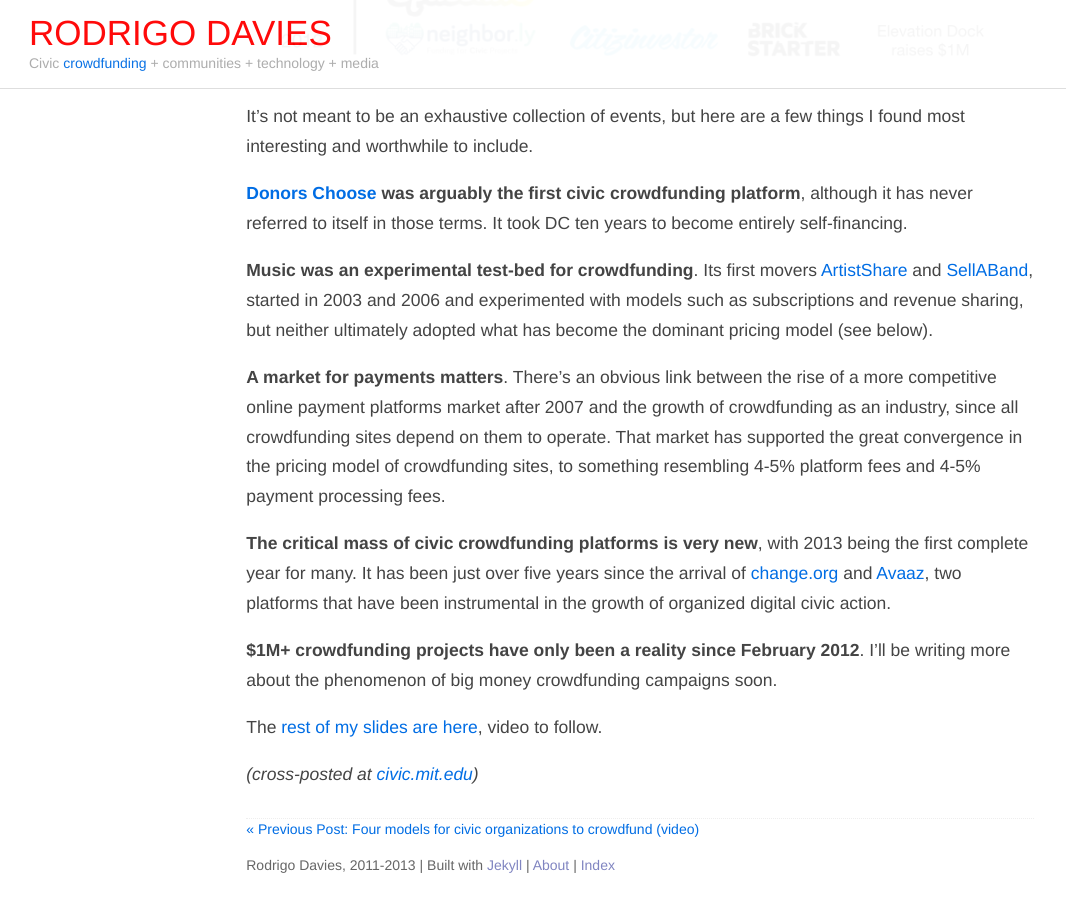
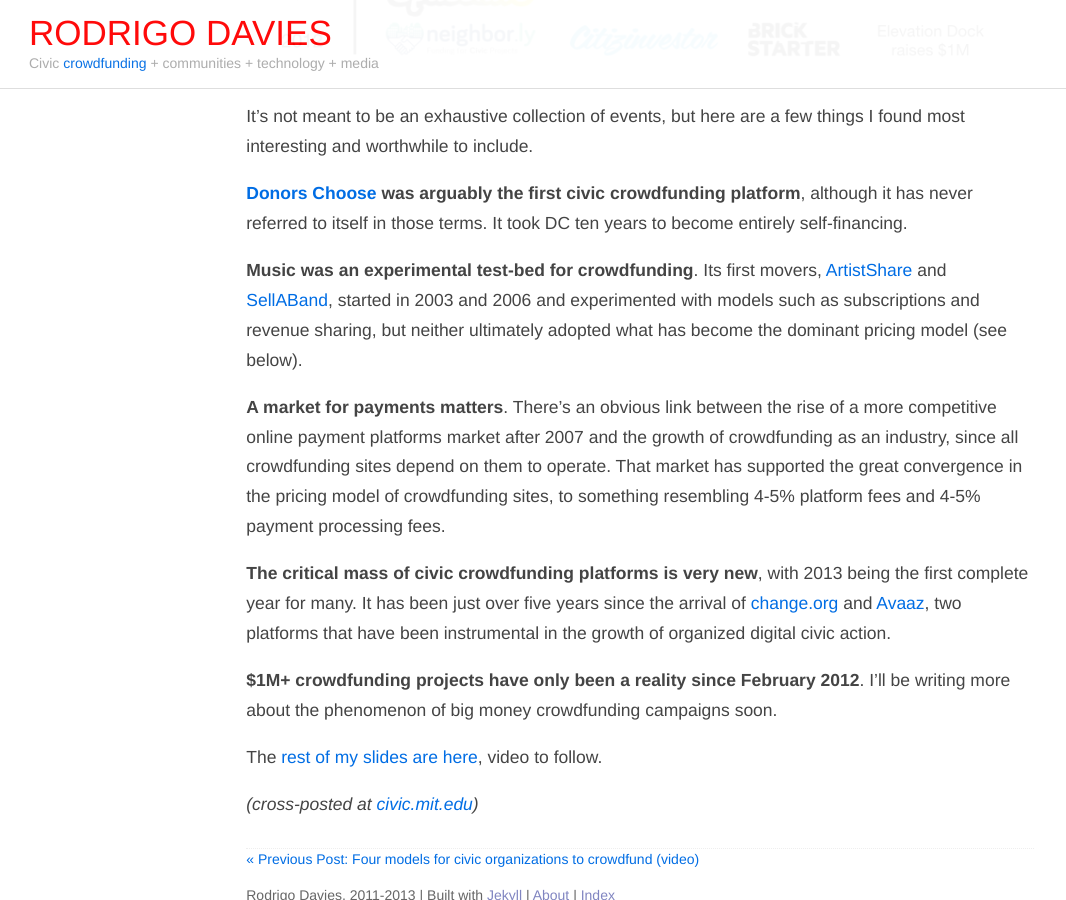
Before and after one commit to rodrigodavies/blog, a Jekyll site: the page built from _posts/2013-11-06-a-timeline-of-crowdfunding.md, in a window 1280 px wide and 900 px high, scrolled down 853 px. Shown: the whole window, without its empty margins (0-1066 px from the left). Built offline with Jekyll 4.4.1, drawn with Linux system fonts in a browser that asks for light colours; nearby versions of some CDN libraries; Markdown is read by kramdown in place of the engine named in the settings.

Commit message:
Adds commas

```diff
--- a/_posts/2013-11-06-a-timeline-of-crowdfunding.md
+++ b/_posts/2013-11-06-a-timeline-of-crowdfunding.md
@@ -21,7 +21,7 @@
 
 **[Donors Choose](http://www.donorschoose.org/) was arguably the first civic crowdfunding platform**, although it has never referred to itself in those terms. It took DC ten years to become entirely self-financing.
 
-**Music was an experimental test-bed for crowdfunding**. Its first movers [ArtistShare](http://www.artistshare.com) and [SellABand](http://www.sellaband.com), started in 2003 and 2006 and experimented with models such as subscriptions and revenue sharing, but neither ultimately adopted what has become the dominant pricing model (see below).
+**Music was an experimental test-bed for crowdfunding**. Its first movers, [ArtistShare](http://www.artistshare.com) and [SellABand](http://www.sellaband.com), started in 2003 and 2006 and experimented with models such as subscriptions and revenue sharing, but neither ultimately adopted what has become the dominant pricing model (see below).
 
 **A market for payments matters**. There's an obvious link between the rise of a more competitive online payment platforms market after 2007 and the growth of crowdfunding as an industry, since all crowdfunding sites depend on them to operate. That market has supported the great convergence in the pricing model of crowdfunding sites, to something resembling 4-5% platform fees and 4-5% payment processing fees.
 
```
